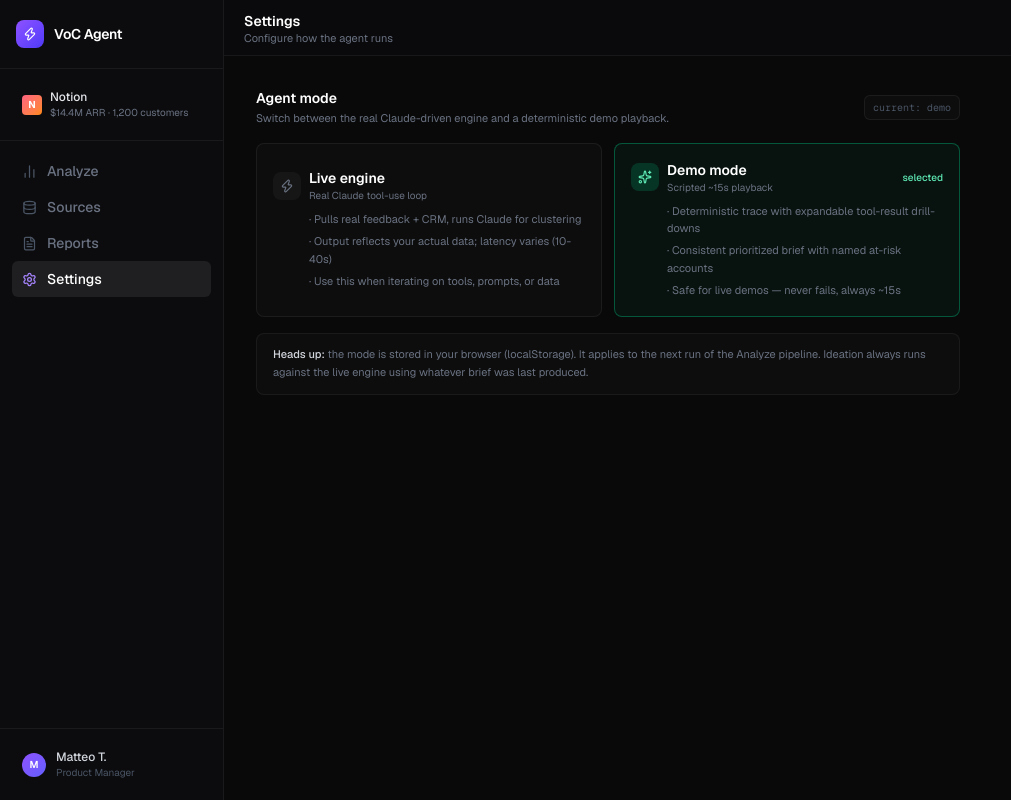
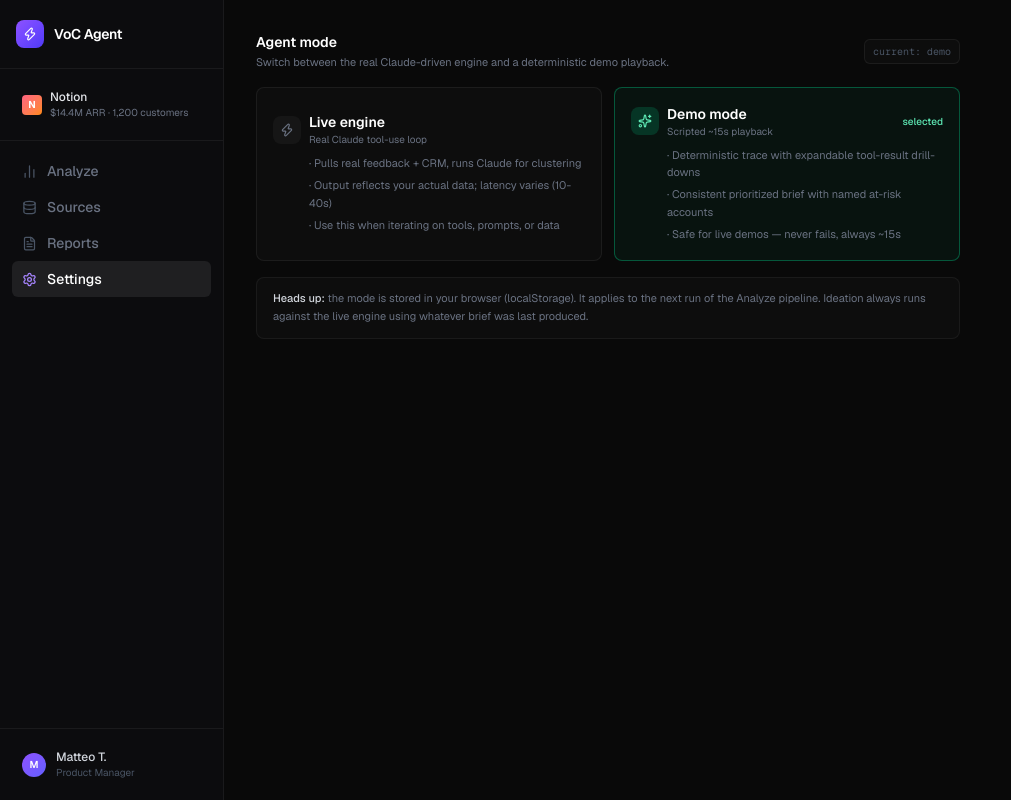
Before and after one commit to matteo-tousignant17/voca, a Next.js app: page /settings in a window 1280 px wide. Shown: the whole page, without its empty margins (0-1011 px from the left). Built offline with nearby package versions, Linux system fonts and the light colour scheme.

Commit message:
Remove header from Settings page
Co-authored-by: Matteo Tousignant <matteo-tousignant17@users.noreply.github.com>

```diff
--- a/app/settings/page.tsx
+++ b/app/settings/page.tsx
@@ -16,13 +16,6 @@ export default function SettingsPage() {
       <Sidebar />
 
       <div className="flex-1 flex flex-col min-w-0 overflow-hidden">
-        <header className="h-14 shrink-0 flex items-center justify-between px-5 border-b border-white/[0.06] bg-[#0c0c0e]/80 backdrop-blur-sm">
-          <div>
-            <h1 className="text-sm font-semibold text-white">Settings</h1>
-            <p className="text-[11px] text-gray-500 leading-none mt-0.5">Configure how the agent runs</p>
-          </div>
-        </header>
-
         <div className="flex-1 overflow-y-auto min-h-0 px-8 py-8 max-w-3xl w-full">
           <section>
             <div className="flex items-center justify-between mb-4">
```
